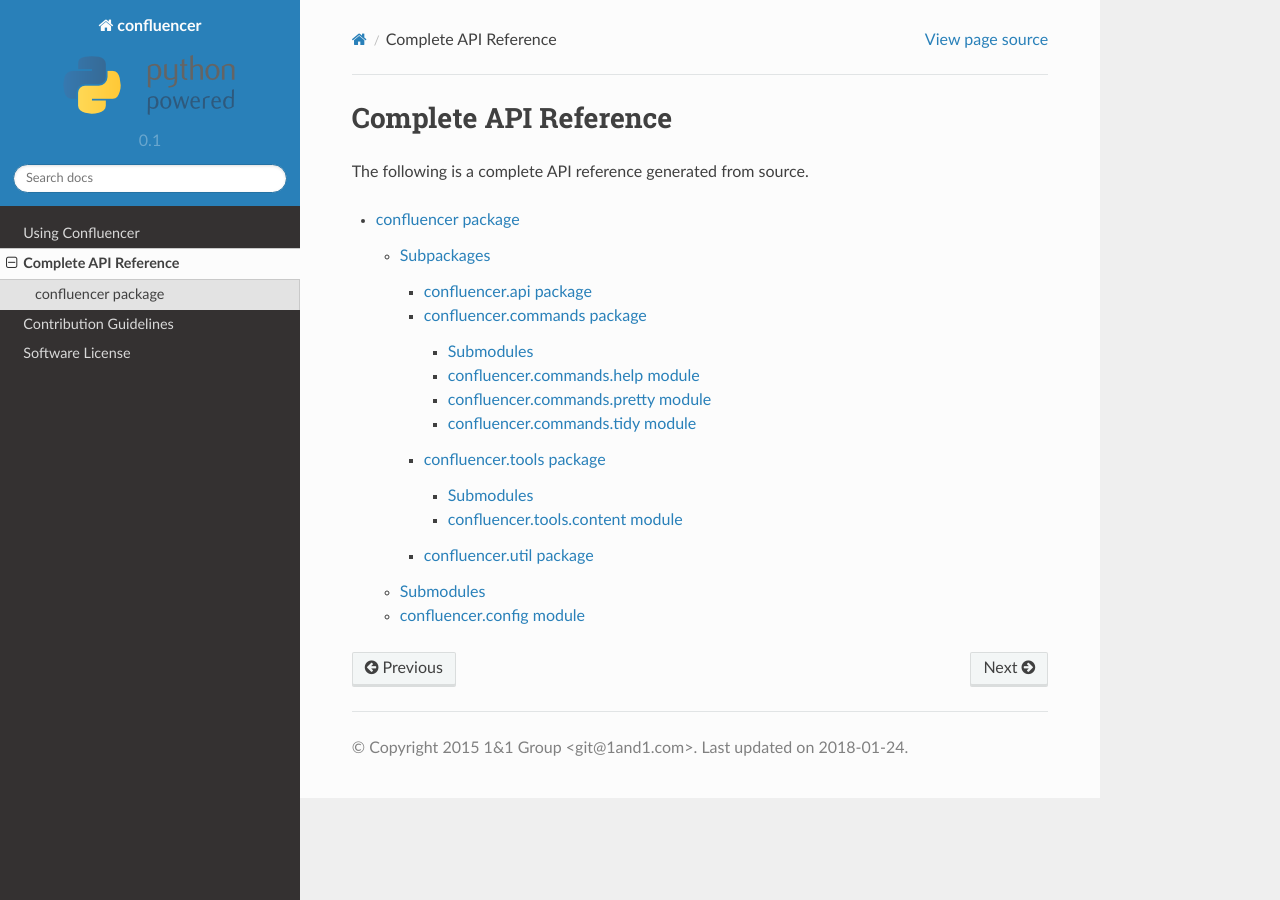
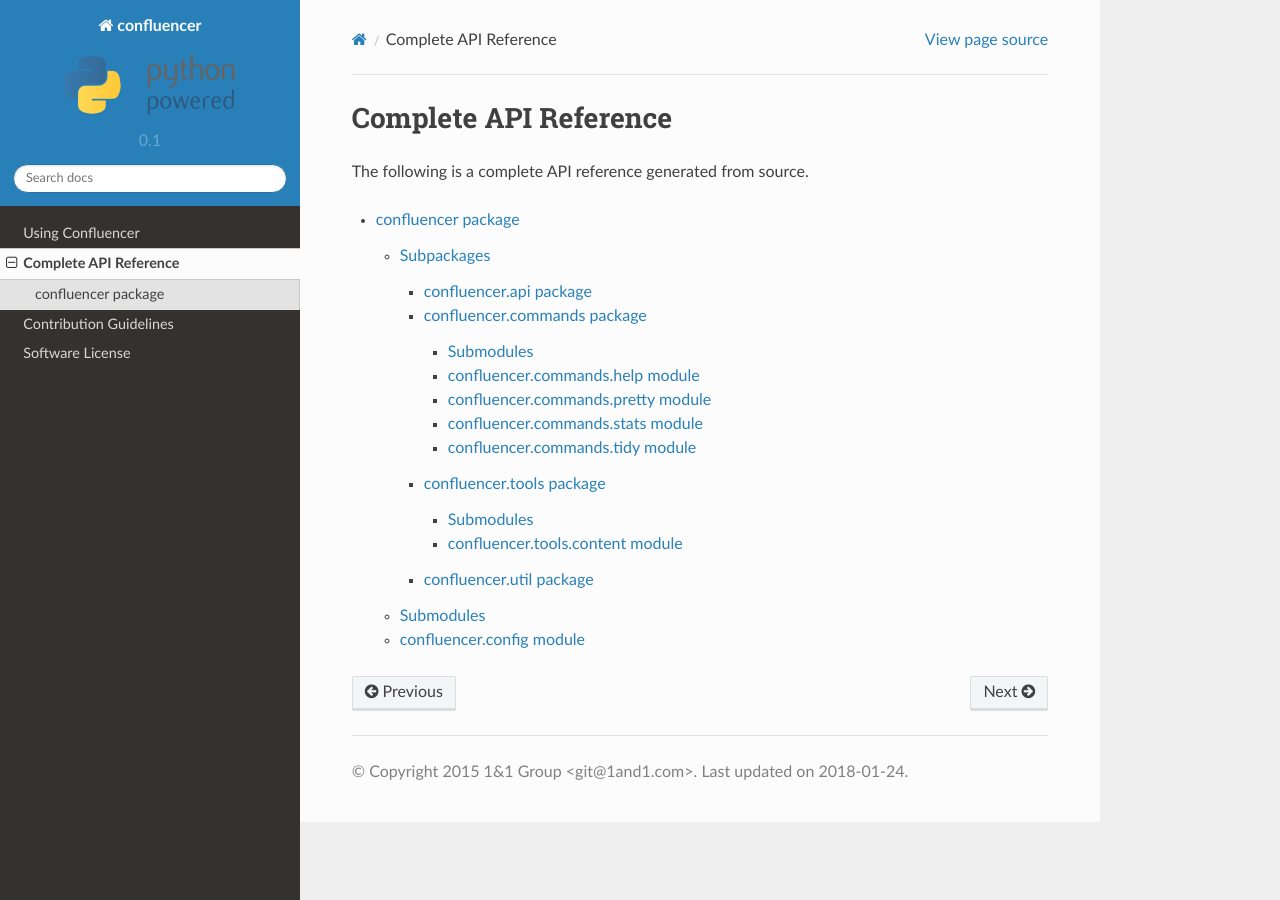
Before and after one commit to mam-dev/confluencer, a Sphinx documentation site: the page built from docs/api-reference.rst, in a window 1280 px wide. Built offline with Sphinx 7.4.7 and the Read the Docs theme 2.0.0, drawn with Linux system fonts in a browser that asks for light colours.

```diff
--- a/docs/api/confluencer.api.rst
+++ b/docs/api/confluencer.api.rst
@@ -1,5 +1,5 @@
-confluencer.api package
-=======================
+confluencer\.api package
+========================
 
 .. automodule:: confluencer.api
     :members:
--- a/docs/api/confluencer.commands.rst
+++ b/docs/api/confluencer.commands.rst
@@ -1,5 +1,5 @@
-confluencer.commands package
-============================
+confluencer\.commands package
+=============================
 
 .. automodule:: confluencer.commands
     :members:
@@ -9,24 +9,32 @@ confluencer.commands package
 Submodules
 ----------
 
-confluencer.commands.help module
---------------------------------
+confluencer\.commands\.help module
+----------------------------------
 
 .. automodule:: confluencer.commands.help
     :members:
     :undoc-members:
     :show-inheritance:
 
-confluencer.commands.pretty module
-----------------------------------
+confluencer\.commands\.pretty module
+------------------------------------
 
 .. automodule:: confluencer.commands.pretty
     :members:
     :undoc-members:
     :show-inheritance:
 
-confluencer.commands.tidy module
---------------------------------
+confluencer\.commands\.stats module
+-----------------------------------
+
+.. automodule:: confluencer.commands.stats
+    :members:
+    :undoc-members:
+    :show-inheritance:
+
+confluencer\.commands\.tidy module
+----------------------------------
 
 .. automodule:: confluencer.commands.tidy
     :members:
--- a/docs/api/confluencer.rst
+++ b/docs/api/confluencer.rst
@@ -19,8 +19,8 @@ Subpackages
 Submodules
 ----------
 
-confluencer.config module
--------------------------
+confluencer\.config module
+--------------------------
 
 .. automodule:: confluencer.config
     :members:
--- a/docs/api/confluencer.util.rst
+++ b/docs/api/confluencer.util.rst
@@ -1,5 +1,5 @@
-confluencer.util package
-========================
+confluencer\.util package
+=========================
 
 .. automodule:: confluencer.util
     :members:
```
Also changed, not shown: docs/api/confluencer.tools.rst (+4 -4 lines).
